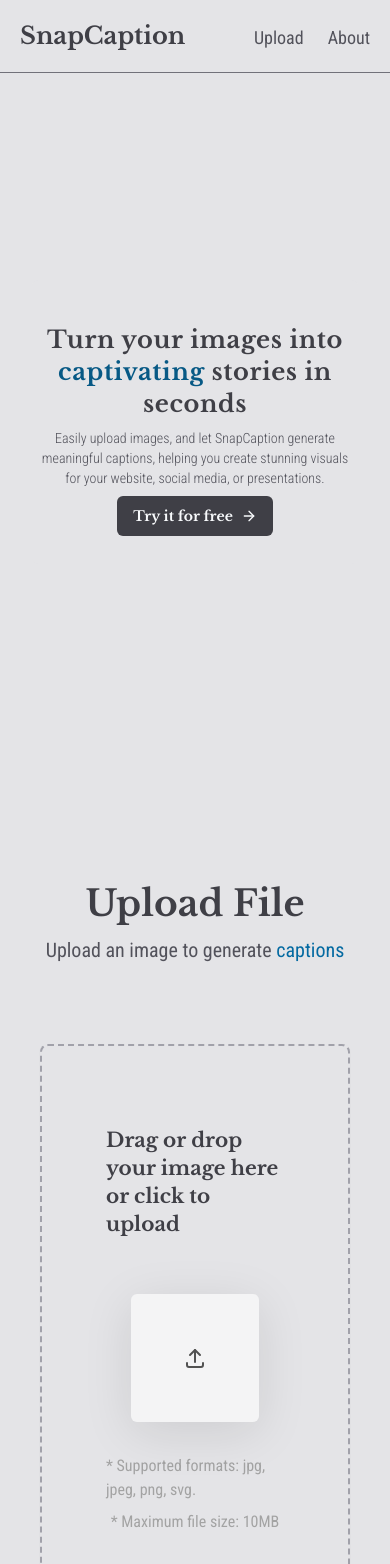
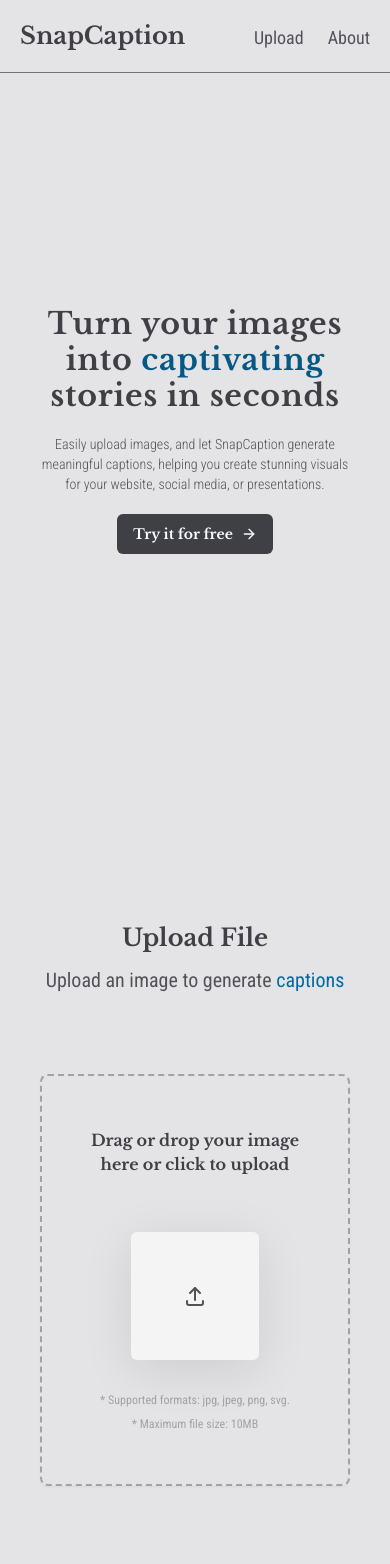
Before and after one commit to mdkaba/Snapcaption, a Next.js app in the folder snap-frontend/: page / in a window 390 px wide. Shown: the top 1564 px of the page. Built offline with nearby package versions, Linux system fonts and the light colour scheme.

Commit message:
fix font mismatch on mobile view

```diff
--- a/snap-frontend/components/title.tsx
+++ b/snap-frontend/components/title.tsx
@@ -11,7 +11,7 @@ interface TitleTypeProps {
 export function TitleType({ scrollToUpload }: TitleTypeProps) {
   const words = `Turn your images into captivating stories in seconds`;
   return (
-    <div className="sm:h-[30rem] h-fit w-fit text-zinc-700 dark:bg-zinc-900 bg-zinc-200 flex flex-col sm:gap-7 gap-2 items-center sm:pt-20 py-7 overflow-hidden rounded-md font-[family-name:var(--font-libre-baskerville-b)]">
+    <div className="h-fit w-fit text-zinc-700 dark:bg-zinc-900 bg-zinc-200 flex flex-col sm:gap-7 gap-5 items-center sm:pt-20 py-7 overflow-hidden rounded-md font-[family-name:var(--font-libre-baskerville-b)]">
       <TextGenerateEffect words={words} />
       <p className="text-zinc-600 dark:text-zinc-200 text-sm sm:text-2xl font-light font-[family-name:var(--font-roboto-condensed-regular)] lg:w-[50rem] w-[20rem] text-center">
         Easily upload images, and let SnapCaption generate meaningful captions,
--- a/snap-frontend/components/ui/file-upload.tsx
+++ b/snap-frontend/components/ui/file-upload.tsx
@@ -56,7 +56,7 @@ export const FileUpload = ({
       <motion.div
         onClick={handleClick}
         whileHover="animate"
-        className="px-10 sm:py-44 py-14 group/file block rounded-lg cursor-pointer w-full relative overflow-hidden"
+        className="sm:px-10 px-5 sm:py-14 py-7 group/file block rounded-lg cursor-pointer w-full relative overflow-hidden"
       >
         <input
           ref={fileInputRef}
@@ -66,7 +66,7 @@ export const FileUpload = ({
           className="hidden"
         />
         <div className="flex flex-col items-center justify-center">
-          <p className="relative z-20 font-bold text-zinc-700 dark:text-zinc-300 sm:text-2xl text-xl font-[family-name:var(--font-libre-baskerville-b)]">
+          <p className="relative z-20 font-bold text-zinc-700 dark:text-zinc-300 sm:text-2xl text-base text-center font-[family-name:var(--font-libre-baskerville-b)]">
             Drag or drop your image here or click to upload
           </p>
           <div className="relative w-full mt-10 max-w-xl mx-auto">
@@ -156,11 +156,11 @@ export const FileUpload = ({
               ></motion.div>
             )}
           </div>
-          <div className="flex flex-col gap-2 mt-8 items-center">
-            <p className="relative z-20 font-[family-name:var(--font-roboto-condensed-regular)] font-normal text-neutral-400 dark:text-zinc-400 text-base ">
+          <div className="flex flex-col gap-2 mt-8 items-center sm:text-base text-xs">
+            <p className="relative z-20 font-[family-name:var(--font-roboto-condensed-regular)] font-normal text-neutral-400 dark:text-zinc-400  ">
               * Supported formats: jpg, jpeg, png, svg.
             </p>
-            <p className="relative z-20 font-[family-name:var(--font-roboto-condensed-regular)] font-normal text-neutral-400 dark:text-zinc-400 text-base">
+            <p className="relative z-20 font-[family-name:var(--font-roboto-condensed-regular)] font-normal text-neutral-400 dark:text-zinc-400">
               * Maximum file size: 10MB
             </p>
           </div>
--- a/snap-frontend/components/ui/text-generate-effect.tsx
+++ b/snap-frontend/components/ui/text-generate-effect.tsx
@@ -55,7 +55,7 @@ export const TextGenerateEffect = ({
   return (
     <div className={cn("font-bold", className)}>
       <div className="mt-4">
-        <div className=" dark:text-white text-blue-700 text-center lg:w-[65rem] lg:text-6xl text-2xl lg:leading-snug tracking-wide">
+        <div className=" dark:text-white text-blue-700 text-center lg:w-[65rem] lg:text-6xl text-3xl lg:leading-snug tracking-wide">
           {renderWords()}
         </div>
       </div>
--- a/snap-frontend/components/uploadArea.tsx
+++ b/snap-frontend/components/uploadArea.tsx
@@ -13,7 +13,7 @@ export function UploadArea() {
   return (
     <div id="uploadArea" className="w-full flex flex-col gap-20 items-center">
       <div className="text-center flex flex-col gap-3">
-        <h2 className="font-[family-name:var(--font-libre-baskerville-b)] text-4xl text-zinc-700">
+        <h2 className="font-[family-name:var(--font-libre-baskerville-b)] lg:text-4xl text-2xl text-zinc-700">
           Upload File
         </h2>
         <p className="font-[family-name:var(--font-roboto-condensed-regular)] text-zinc-600 text-xl">
```
